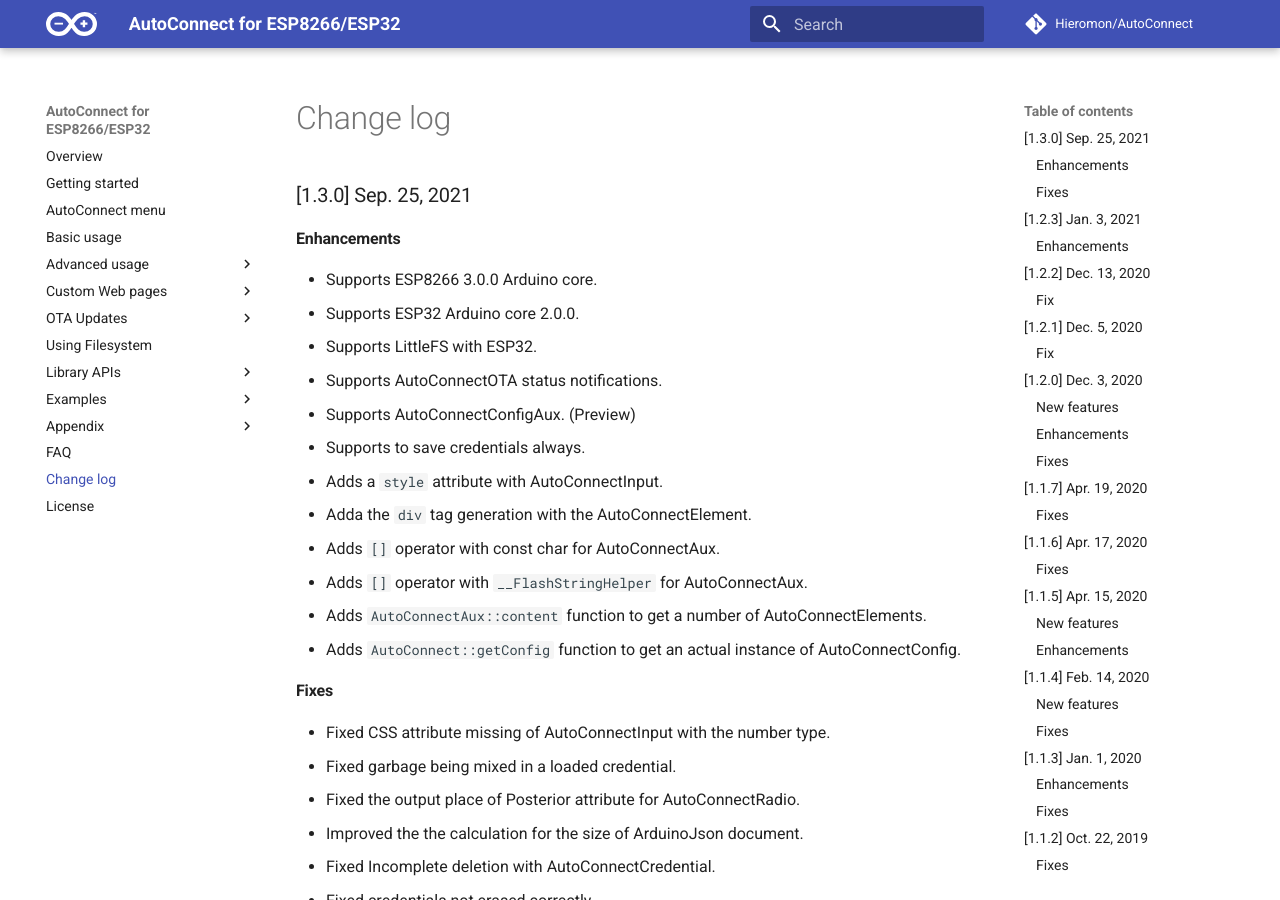
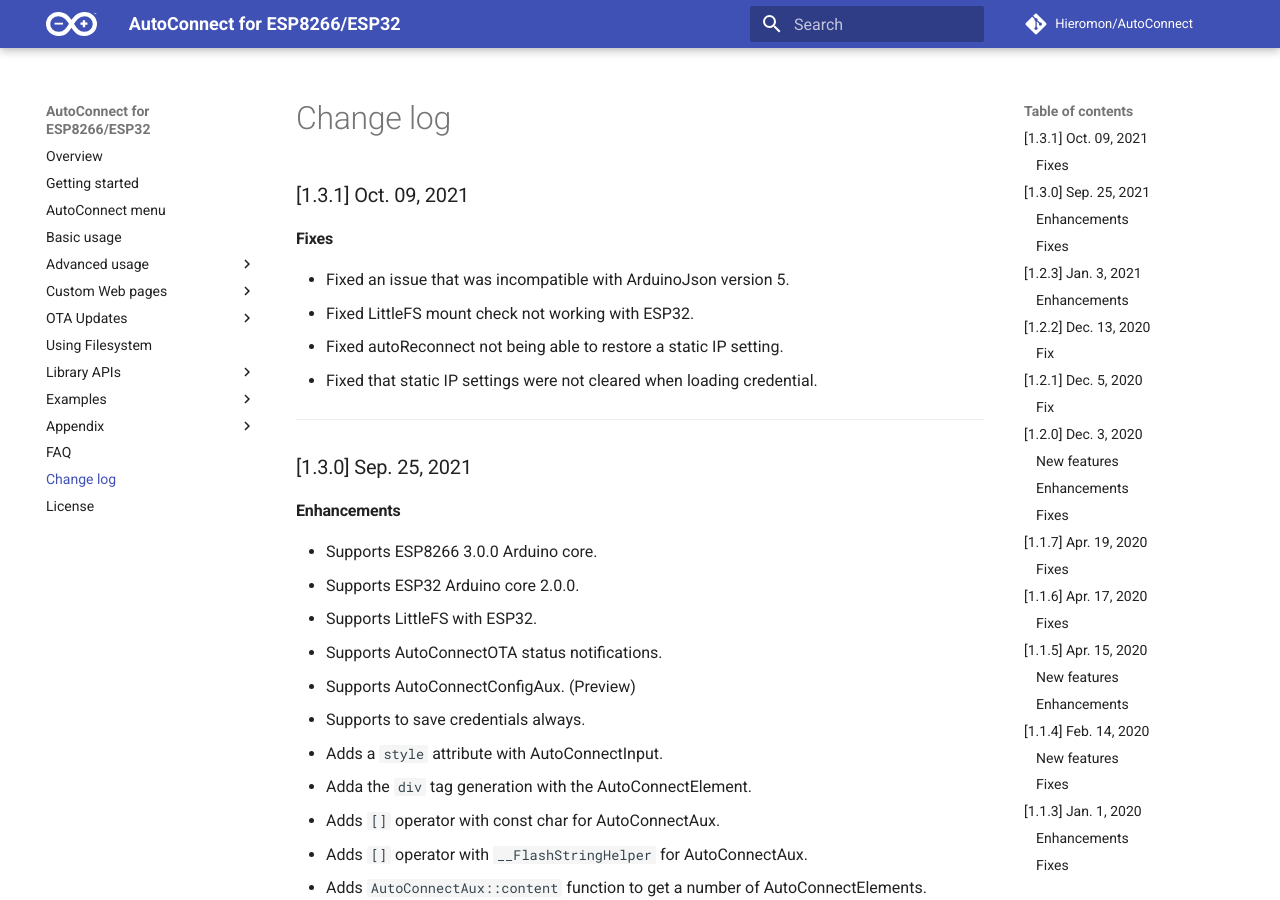
Before and after one commit to Hieromon/AutoConnect, an MkDocs documentation site: the page built from mkdocs/changelog.md, in a window 1280 px wide and 900 px high. Built offline with MkDocs 1.6.1 and Material for MkDocs 9.7.7, drawn with Linux system fonts in a browser that asks for light colours; nearby versions of some CDN libraries; comment, search, counter and statistics services are not loaded.

Commit message:
Update Change log for v1.3.1

```diff
--- a/mkdocs/changelog.md
+++ b/mkdocs/changelog.md
@@ -1,3 +1,13 @@
+### [1.3.1] Oct. 09, 2021
+
+#### Fixes
+
+- Fixed an issue that was incompatible with ArduinoJson version 5.
+- Fixed LittleFS mount check not working with ESP32.
+- Fixed autoReconnect not being able to restore a static IP setting.
+- Fixed that static IP settings were not cleared when loading credential.
+
+---
 ### [1.3.0] Sep. 25, 2021
 
 #### Enhancements
```
Also changed, not shown: README.md (+6 -0 lines).
